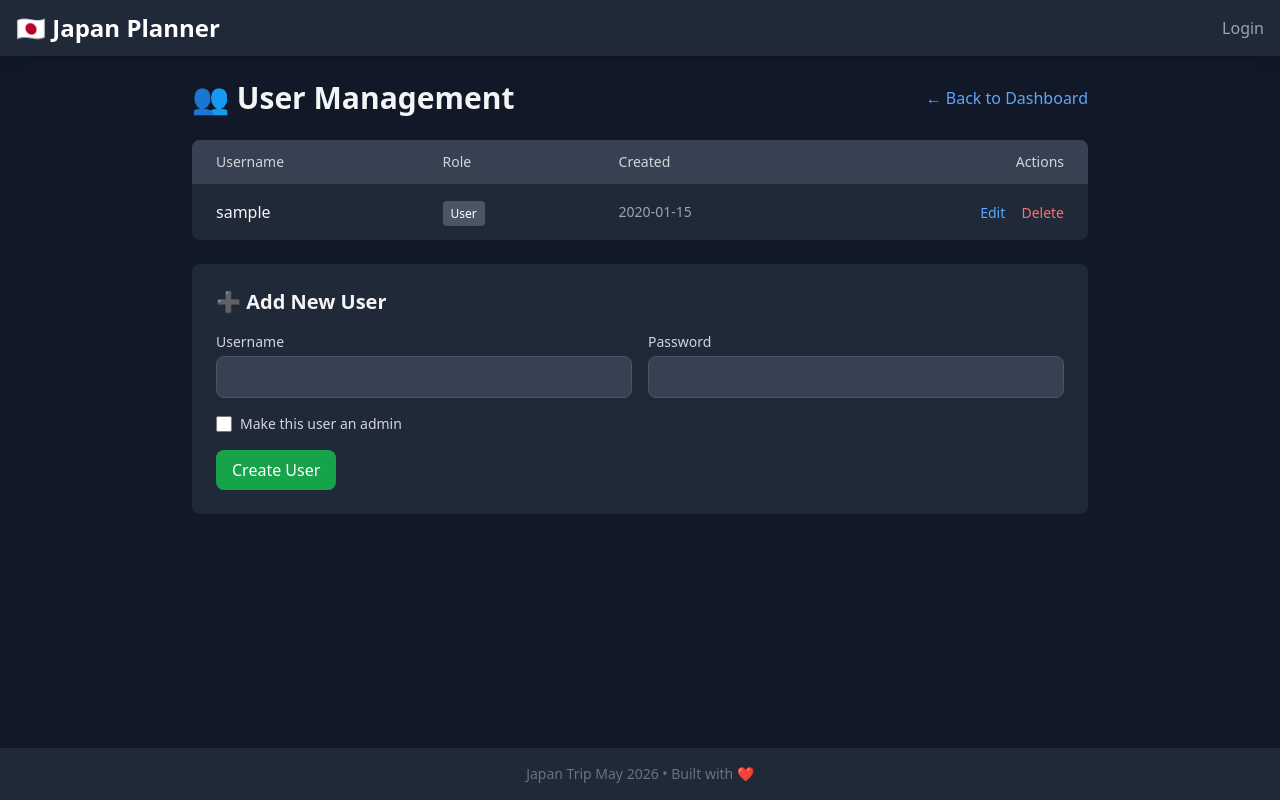
After one commit to immaribeiro/japan-planner, a FastAPI app: template templates/users.html in a window 1280 px wide. The commit adds this page. Run offline with FastAPI, Linux system fonts and the light colour scheme; the template is opened without the code that fills it: most values are stand-ins (such as "Sample title", 1, 10 or a date in 2020); some libraries are stand-ins or nearby versions.

Commit message:
Add user management: profile page with password change, admin user CRUD

```diff
--- a/main.py
+++ b/main.py
@@ -474,3 +474,210 @@ async def add_expense(request: Request, description: str = Form(...), amount: fl
     session.add(expense)
     session.commit()
     return RedirectResponse(url="/budget", status_code=status.HTTP_302_FOUND)
+
+
+# ==================== USER MANAGEMENT ====================
+
+@app.get("/profile", response_class=HTMLResponse)
+async def profile_page(request: Request, current_user: User = Depends(get_current_user)):
+    return templates.TemplateResponse("profile.html", {
+        "request": request,
+        "user": current_user
+    })
+
+@app.post("/profile/password", response_class=HTMLResponse)
+async def change_password(
+    request: Request,
+    current_password: str = Form(...),
+    new_password: str = Form(...),
+    confirm_password: str = Form(...),
+    current_user: User = Depends(get_current_user),
+    session: Session = Depends(get_session)
+):
+    # Verify current password
+    if not verify_password(current_password, current_user.password_hash):
+        return templates.TemplateResponse("profile.html", {
+            "request": request,
+            "user": current_user,
+            "error": "Current password is incorrect"
+        })
+
+    # Check passwords match
+    if new_password != confirm_password:
+        return templates.TemplateResponse("profile.html", {
+            "request": request,
+            "user": current_user,
+            "error": "New passwords do not match"
+        })
+
+    # Update password
+    current_user.password_hash = get_password_hash(new_password)
+    session.add(current_user)
+    session.commit()
+
+    return templates.TemplateResponse("profile.html", {
+        "request": request,
+        "user": current_user,
+        "success": "Password updated successfully!"
+    })
+
+
+# ==================== ADMIN USER MANAGEMENT ====================
+
+@app.get("/users", response_class=HTMLResponse)
+async def users_page(request: Request, current_user: User = Depends(get_current_admin_user), session: Session = Depends(get_session)):
+    users = session.exec(select(User).order_by(User.created_at)).all()
+    return templates.TemplateResponse("users.html", {
+        "request": request,
+        "user": current_user,
+        "users": users
+    })
+
+@app.post("/users", response_class=HTMLResponse)
+async def create_user(
+    request: Request,
+    username: str = Form(...),
+    password: str = Form(...),
+    is_admin: str = Form(None),
+    current_user: User = Depends(get_current_admin_user),
+    session: Session = Depends(get_session)
+):
+    # Check if username exists
+    existing = session.exec(select(User).where(User.username == username)).first()
+    if existing:
+        users = session.exec(select(User).order_by(User.created_at)).all()
+        return templates.TemplateResponse("users.html", {
+            "request": request,
+            "user": current_user,
+            "users": users,
+            "error": f"Username '{username}' already exists"
+        })
+
+    # Create new user
+    new_user = User(
+        username=username,
+        password_hash=get_password_hash(password),
+        is_admin=(is_admin == "true")
+    )
+    session.add(new_user)
+    session.commit()
+
+    return RedirectResponse(url="/users", status_code=status.HTTP_302_FOUND)
+
+@app.get("/users/{user_id}", response_class=HTMLResponse)
+async def edit_user_page(
+    request: Request,
+    user_id: int,
+    current_user: User = Depends(get_current_admin_user),
+    session: Session = Depends(get_session)
+):
+    edit_user = session.get(User, user_id)
+    if not edit_user:
+        return RedirectResponse(url="/users", status_code=status.HTTP_302_FOUND)
+
+    return templates.TemplateResponse("user_edit.html", {
+        "request": request,
+        "user": current_user,
+        "edit_user": edit_user
+    })
+
+@app.post("/users/{user_id}", response_class=HTMLResponse)
+async def update_user(
+    request: Request,
+    user_id: int,
+    username: str = Form(...),
+    is_admin: str = Form(None),
+    current_user: User = Depends(get_current_admin_user),
+    session: Session = Depends(get_session)
+):
+    edit_user = session.get(User, user_id)
+    if not edit_user:
+        return RedirectResponse(url="/users", status_code=status.HTTP_302_FOUND)
+
+    # Check if new username conflicts with existing user
+    if username != edit_user.username:
+        existing = session.exec(select(User).where(User.username == username)).first()
+        if existing:
+            return templates.TemplateResponse("user_edit.html", {
+                "request": request,
+                "user": current_user,
+                "edit_user": edit_user,
+                "error": f"Username '{username}' already exists"
+            })
+
+    # Update user
+    edit_user.username = username
+    edit_user.is_admin = (is_admin == "true")
+    session.add(edit_user)
+    session.commit()
+
+    return templates.TemplateResponse("user_edit.html", {
+        "request": request,
+        "user": current_user,
+        "edit_user": edit_user,
+        "success": "User updated successfully!"
+    })
+
+@app.post("/users/{user_id}/password", response_class=HTMLResponse)
+async def reset_user_password(
+    request: Request,
+    user_id: int,
+    new_password: str = Form(...),
+    confirm_password: str = Form(...),
+    current_user: User = Depends(get_current_admin_user),
+    session: Session = Depends(get_session)
+):
+    edit_user = session.get(User, user_id)
+    if not edit_user:
+        return RedirectResponse(url="/users", status_code=status.HTTP_302_FOUND)
+
+    # Check passwords match
+    if new_password != confirm_password:
+        return templates.TemplateResponse("user_edit.html", {
+            "request": request,
+            "user": current_user,
+            "edit_user": edit_user,
+            "error": "Passwords do not match"
+        })
+
+    # Update password
+    edit_user.password_hash = get_password_hash(new_password)
+    session.add(edit_user)
+    session.commit()
+
+    return templates.TemplateResponse("user_edit.html", {
+        "request": request,
+        "user": current_user,
+        "edit_user": edit_user,
+        "success": "Password reset successfully!"
+    })
+
+@app.post("/users/{user_id}/delete")
+async def delete_user(
+    user_id: int,
+    current_user: User = Depends(get_current_admin_user),
+    session: Session = Depends(get_session)
+):
+    edit_user = session.get(User, user_id)
+    if not edit_user:
+        return RedirectResponse(url="/users", status_code=status.HTTP_302_FOUND)
+
+    # Prevent self-deletion
+    if edit_user.id == current_user.id:
+        return RedirectResponse(url="/users", status_code=status.HTTP_302_FOUND)
+
+    # Delete user's sessions first
+    user_sessions = session.exec(select(SessionData).where(SessionData.user_id == user_id)).all()
+    for s in user_sessions:
+        session.delete(s)
+
+    # Delete user's expenses
+    user_expenses = session.exec(select(Expense).where(Expense.user_id == user_id)).all()
+    for e in user_expenses:
+        session.delete(e)
+
+    # Delete user
+    session.delete(edit_user)
+    session.commit()
+
+    return RedirectResponse(url="/users", status_code=status.HTTP_302_FOUND)
--- a/templates/base.html
+++ b/templates/base.html
@@ -22,7 +22,10 @@
             </a>
             <div class="flex items-center gap-4">
                 {% if user %}
-                <span class="text-gray-400 text-sm">{{ user.username }}</span>
+                {% if user.is_admin %}
+                <a href="/users" class="text-purple-400 hover:text-purple-300 text-sm">👥 Users</a>
+                {% endif %}
+                <a href="/profile" class="text-gray-400 hover:text-white text-sm">{{ user.username }}</a>
                 <form action="/logout" method="POST" class="inline">
                     <button type="submit" class="text-gray-400 hover:text-white text-sm">Logout</button>
                 </form>
--- /dev/null
+++ b/templates/users.html
@@ -0,0 +1,102 @@
+{% extends "base.html" %}
+
+{% block content %}
+<div class="max-w-4xl mx-auto">
+    <div class="flex justify-between items-center mb-6">
+        <h1 class="text-3xl font-bold">👥 User Management</h1>
+        <a href="/" class="text-blue-400 hover:text-blue-300">← Back to Dashboard</a>
+    </div>
+
+    {% if success %}
+    <div class="bg-green-900/50 border border-green-700 text-green-300 px-4 py-3 rounded mb-6">
+        {{ success }}
+    </div>
+    {% endif %}
+
+    {% if error %}
+    <div class="bg-red-900/50 border border-red-700 text-red-300 px-4 py-3 rounded mb-6">
+        {{ error }}
+    </div>
+    {% endif %}
+
+    <!-- Users Table -->
+    <div class="bg-gray-800 rounded-lg overflow-hidden">
+        <table class="w-full">
+            <thead class="bg-gray-700">
+                <tr>
+                    <th class="px-6 py-3 text-left text-sm font-medium text-gray-300">Username</th>
+                    <th class="px-6 py-3 text-left text-sm font-medium text-gray-300">Role</th>
+                    <th class="px-6 py-3 text-left text-sm font-medium text-gray-300">Created</th>
+                    <th class="px-6 py-3 text-right text-sm font-medium text-gray-300">Actions</th>
+                </tr>
+            </thead>
+            <tbody class="divide-y divide-gray-700">
+                {% for u in users %}
+                <tr class="hover:bg-gray-750">
+                    <td class="px-6 py-4">
+                        <span class="font-medium">{{ u.username }}</span>
+                        {% if u.id == user.id %}
+                        <span class="text-gray-500 text-sm">(you)</span>
+                        {% endif %}
+                    </td>
+                    <td class="px-6 py-4">
+                        {% if u.is_admin %}
+                        <span class="bg-purple-600 text-white text-xs px-2 py-1 rounded">Admin</span>
+                        {% else %}
+                        <span class="bg-gray-600 text-white text-xs px-2 py-1 rounded">User</span>
+                        {% endif %}
+                    </td>
+                    <td class="px-6 py-4 text-gray-400 text-sm">
+                        {{ u.created_at.strftime('%Y-%m-%d') }}
+                    </td>
+                    <td class="px-6 py-4 text-right">
+                        <a href="/users/{{ u.id }}"
+                           class="text-blue-400 hover:text-blue-300 text-sm mr-3">Edit</a>
+                        {% if u.id != user.id %}
+                        <form action="/users/{{ u.id }}/delete" method="POST" class="inline"
+                              onsubmit="return confirm('Are you sure you want to delete {{ u.username }}?')">
+                            <button type="submit" class="text-red-400 hover:text-red-300 text-sm">Delete</button>
+                        </form>
+                        {% endif %}
+                    </td>
+                </tr>
+                {% endfor %}
+            </tbody>
+        </table>
+    </div>
+
+    <!-- Add New User -->
+    <div class="bg-gray-800 rounded-lg p-6 mt-6">
+        <h2 class="text-xl font-semibold mb-4">➕ Add New User</h2>
+        <form action="/users" method="POST" class="space-y-4">
+            <div class="grid grid-cols-1 md:grid-cols-2 gap-4">
+                <div>
+                    <label for="username" class="block text-sm font-medium text-gray-300 mb-1">
+                        Username
+                    </label>
+                    <input type="text" id="username" name="username" required
+                        class="w-full bg-gray-700 border border-gray-600 rounded-lg px-4 py-2 text-white focus:outline-none focus:border-blue-500">
+                </div>
+                <div>
+                    <label for="password" class="block text-sm font-medium text-gray-300 mb-1">
+                        Password
+                    </label>
+                    <input type="password" id="password" name="password" required minlength="4"
+                        class="w-full bg-gray-700 border border-gray-600 rounded-lg px-4 py-2 text-white focus:outline-none focus:border-blue-500">
+                </div>
+            </div>
+            <div class="flex items-center">
+                <input type="checkbox" id="is_admin" name="is_admin" value="true"
+                    class="w-4 h-4 text-blue-600 bg-gray-700 border-gray-600 rounded focus:ring-blue-500">
+                <label for="is_admin" class="ml-2 text-sm font-medium text-gray-300">
+                    Make this user an admin
+                </label>
+            </div>
+            <button type="submit"
+                class="bg-green-600 hover:bg-green-700 text-white font-medium py-2 px-4 rounded-lg transition">
+                Create User
+            </button>
+        </form>
+    </div>
+</div>
+{% endblock %}
```
Also changed, not shown: templates/profile.html (added, +81 -0 lines), templates/user_edit.html (added, +95 -0 lines).
